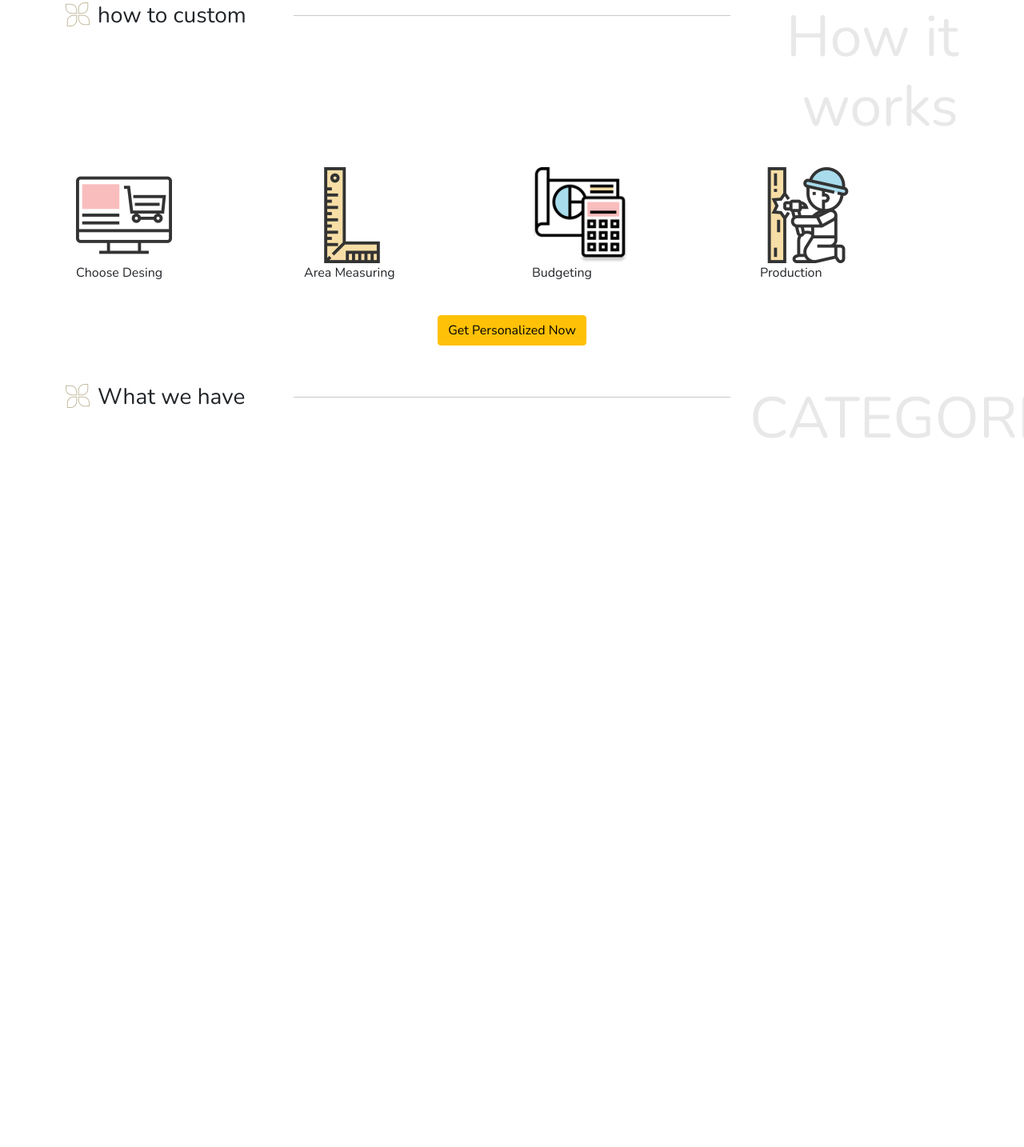
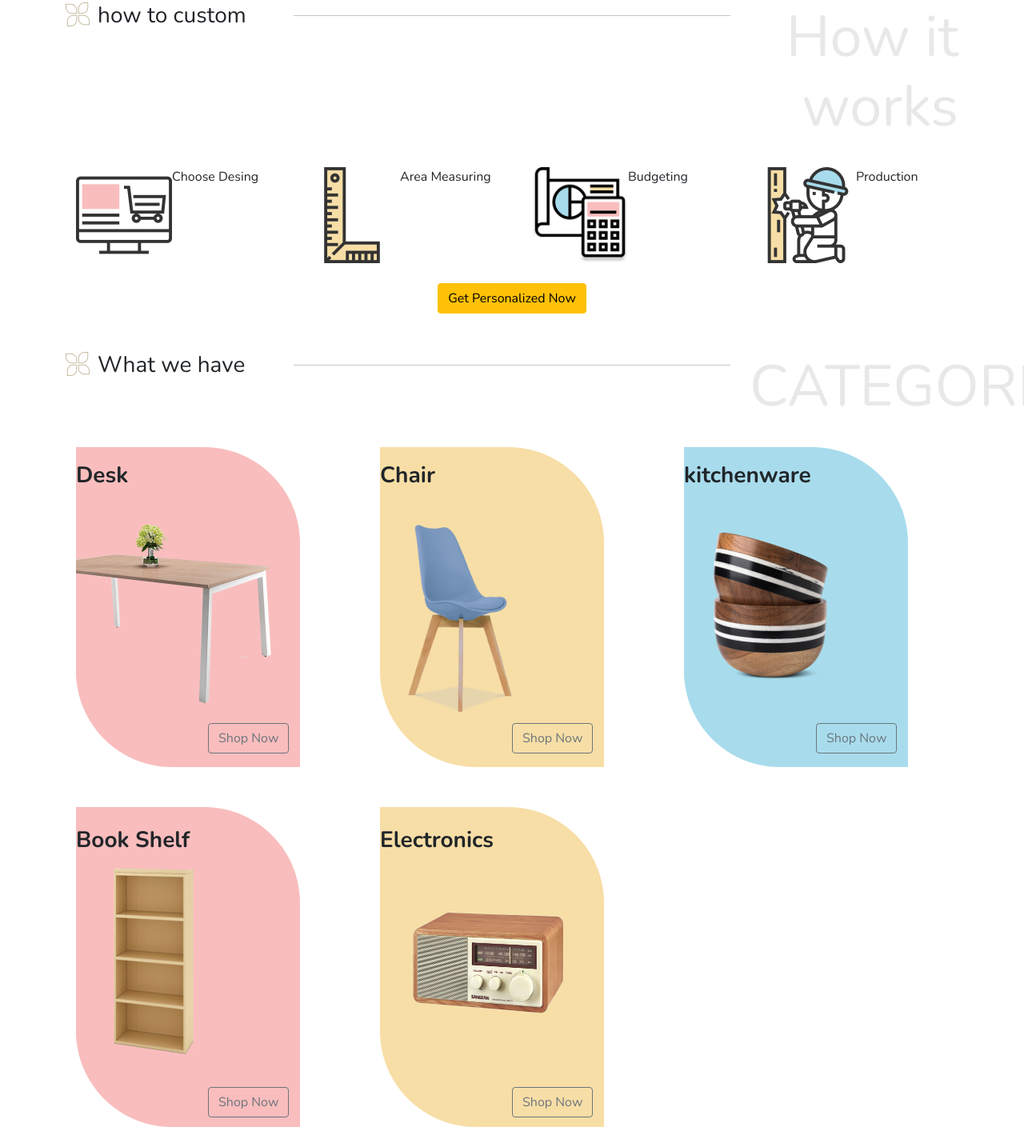
Before and after one commit to Kevinzubia09/woodies, a plain HTML site: page index.html in a window 1280 px wide. Shown: the part 2316-3750 px from the top of the page at 80% size. Before the commit the page ends 2890 px from the top, so only its background shows below. Drawn offline with nearby package versions, Linux system fonts and the light colour scheme.

Commit message:
Se agrega ventana de categorias
se agrega ventana de categorias modificando codigo HTML y CSS

```diff
--- a/css/style.css
+++ b/css/style.css
@@ -69,11 +69,198 @@ font-size: 4.5rem;
 }
 
 #galeria-works .col-lg-3{
+  display: flex;
   margin: 0 !important;
   padding: 25px;
 }
 
 #galeria-works img {
+  display: flex;
   width: 120px;
   height: 120px
 }
+
+.rectangle-pink1 {
+  background: url(../img/rectangle-pink.png);
+  display: flex;
+  background-size: cover;
+  background-repeat: no-repeat;
+  position: relative;
+  height: 400px;
+  width: 280px;
+  padding: 25px;
+  left: 0%;
+  top: 0;
+}
+
+.desk {
+  background-size: cover;
+  display: flex;
+  background-repeat: no-repeat;
+  padding: auto;
+  height: 224px;
+  width: 246px;
+  top: 122px;
+  position: absolute;
+}
+
+#galeria-categories .col-lg-4 {
+  display: flex;
+  margin: 0 !important;
+  padding: 25px;
+}
+
+.encabezado-desk {
+  position: absolute;
+  display: flex;
+  top: 44px;
+  left: 110 px;
+}
+
+.button-desk {
+  position: absolute;
+  display: flex;
+  top: 370px;
+  padding-left: 165px;
+}
+
+.rectangle-yellow1 {
+  background: url(../img/Rectangle-yellow.png);
+  display: flex;
+  background-size: cover;
+  background-repeat: no-repeat;
+  position: relative;
+  padding-left: 56px;
+  height: 400px;
+  width: 280px;
+  padding: 25px;
+  left: 0%;
+  top: 0;
+}
+
+.chair {
+  background-size: cover;
+  display: flex;
+  background-repeat: no-repeat;
+  height: 235px;
+  width: 165.25px;
+  top: 122px;
+  padding-left: 35px;
+  position: absolute;
+}
+
+.encabezado-chair {
+  position: absolute;
+  display: flex;
+  top: 44px;
+  left: 110 px;
+}
+
+.button-chair {
+  position: absolute;
+  display: flex;
+  top: 370px;
+  padding-left: 165px;
+}
+
+.rectangle-blue {
+  background: url(../img/Rectangle-blue.png);
+  background-size: cover;
+  display: flex;
+  background-repeat: no-repeat;
+  position: relative;
+  padding-left: 56px;
+  height: 400px;
+  width: 280px;
+  padding: 25px;
+  left: 0%;
+  top: 0;
+}
+
+.kitchenware {
+  background-size: cover;
+  background-repeat: no-repeat;
+  display: flex;
+  height: 200px;
+  width: 181.01px;
+  top: 122px;
+  padding-left: 35px;
+  position: absolute;
+}
+
+.encabezado-kitchenware {
+  position: absolute;
+  display: flex;
+  top: 44px;
+  left: 110 px;
+}
+
+.button-kitchenware {
+  display: flex;
+  position: absolute;
+  top: 370px;
+  padding-left: 165px;
+}
+
+.rectangle-pink2 {
+  background: url(../img/rectangle-pink.png);
+  display: flex;
+  background-size: cover;
+  background-repeat: no-repeat;
+  position: relative;
+  height: 400px;
+  width: 280px;
+  padding: 25px;
+  left: 0%;
+  top: 0;
+}
+
+.book-shelf {
+  background-size: cover;
+  background-repeat: no-repeat;
+  display: flex;
+  height: 235px;
+  width: 148.82px;
+  top: 550px;
+  padding-left: 45px;
+  position: absolute;
+}
+
+.encabezado-book-shelf {
+  position: absolute;
+  display: flex;
+  top: 500px;
+  left: 150 px;
+}
+
+.button-book-shelf {
+  position: absolute;
+  display: flex;
+  top: 825px;
+  padding-left: 165px;
+}
+
+.electronics {
+  background-size: cover;
+  display: flex;
+  background-repeat: no-repeat;
+  height: 139.12px;
+  width: 235px;
+  top: 600px;
+  padding-left: 35px;
+  position: absolute;
+}
+
+.encabezado-electronics {
+  position: absolute;
+  display: flex;
+  top: 500px;
+  left: 110 px;
+}
+
+.button-electronics {
+  position: absolute;
+  display: flex;
+  top: 825px;
+  padding-left: 165px;
+}
--- a/index.html
+++ b/index.html
@@ -176,6 +176,54 @@
     </div>
   </div>
 
+  <div class="position-relative">
+    <div id="galeria-categories" class="container">
+      <div class="row">
+        <div class="col-lg-4">
+          <div class="rectangle-pink1"></div>
+            <img src="img/desk.png" alt="" class="desk">
+            <h3 class="encabezado-desk"> <strong> Desk </strong></h3>
+            <div class="button-desk">
+            <button type="button" class="btn btn-outline-secondary" >Shop Now</button>
+          </div>
+        </div>
+        <div class="col-lg-4">
+          <div class="rectangle-yellow1"></div>
+            <img src="img/chair.png" alt="" class="chair">
+            <h3 class="encabezado-chair"> <strong> Chair </strong></h3>
+            <div class="button-chair">
+            <button type="button" class="btn btn-outline-secondary" >Shop Now</button>
+          </div>
+        </div>
+        <div class="col-lg-4">
+          <div class="rectangle-blue"></div>
+            <img src="img/kitchenware.png" alt="" class="kitchenware">
+            <h3 class="encabezado-kitchenware"> <strong> kitchenware </strong></h3>
+            <div class="button-kitchenware">
+            <button type="button" class="btn btn-outline-secondary" >Shop Now</button>
+          </div>
+        </div>
+        <div class="col-lg-4">
+          <div class="rectangle-pink2"></div>
+            <img src="img/book-shelf.png" alt="" class="book-shelf">
+            <h3 class="encabezado-book-shelf"> <strong> Book Shelf </strong></h3>
+            <div class="button-book-shelf">
+            <button type="button" class="btn btn-outline-secondary" >Shop Now</button>
+          </div>
+        </div>
+        <div class="col-lg-4">
+          <div class="rectangle-yellow1"></div>
+            <img src="img/electronics.png" alt="" class="electronics">
+            <h3 class="encabezado-electronics"> <strong> Electronics </strong></h3>
+            <div class="button-electronics">
+            <button type="button" class="btn btn-outline-secondary" >Shop Now</button>
+          </div>
+        </div>
+
+        </div>
+      </div>
+    </div>
+
     <script
     src="https://cdn.jsdelivr.net/npm/bootstrap@5.1.3/dist/js/bootstrap.bundle.min.js"
     integrity="sha384-ka7Sk0Gln4gmtz2MlQnikT1wXgYsOg+OMhuP+IlRH9sENBO0LRn5q+8nbTov4+1p"
```
Also changed, not shown: img/Rectangle-blue.png (added), img/Rectangle-yellow.png (added), img/book-shelf.png (added), img/chair.png (added), img/desk.png (added), img/electronics.png (added), img/kitchenware.png (added), img/rectangle-pink.png (added).
